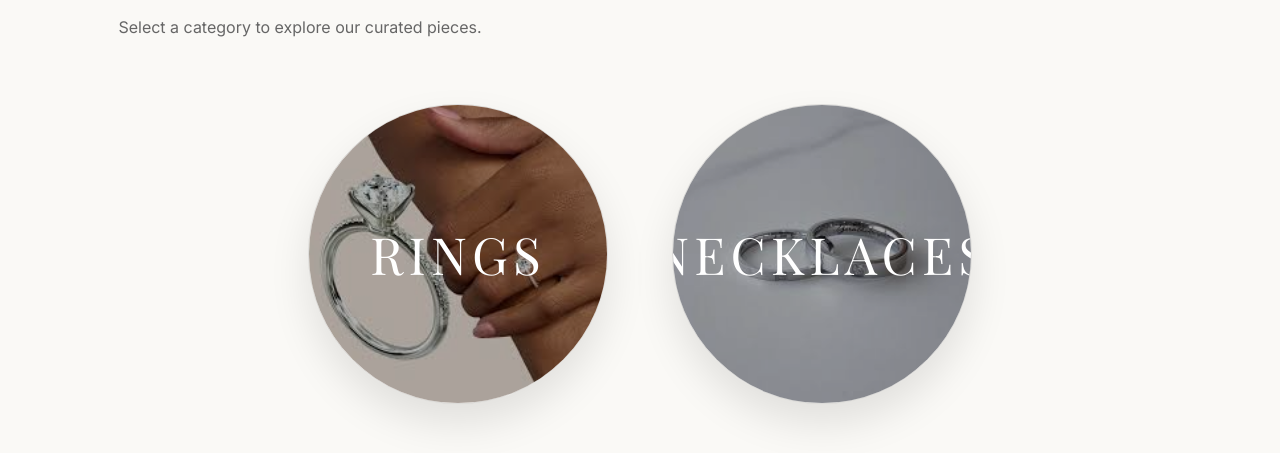
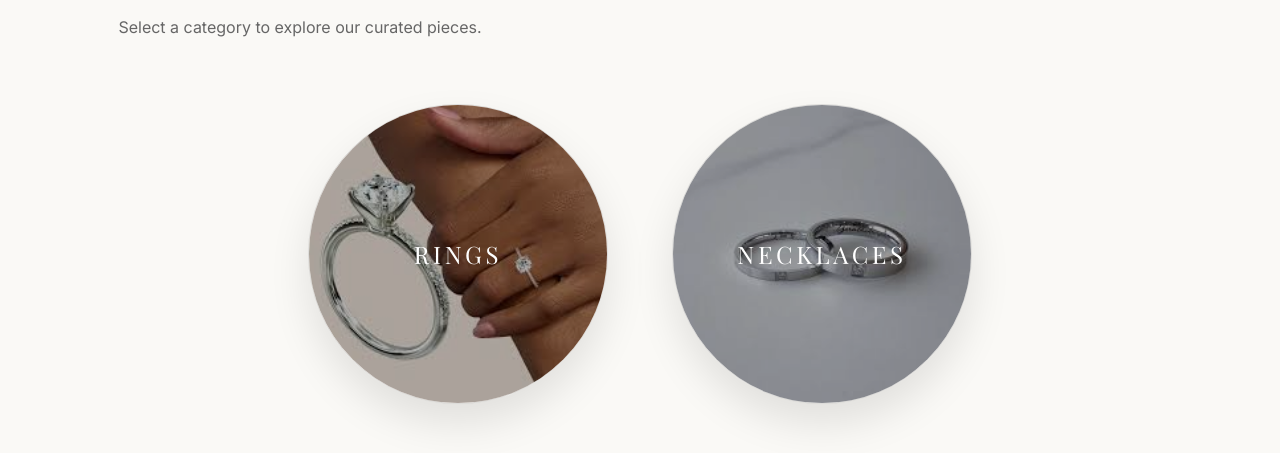
Before and after one commit to Saadi7701/elite_rings, a React (Vite) app: page / in a window 1280 px wide. Shown: the part 982-1435 px from the top of the page. Built offline with nearby package versions, Linux system fonts and the light colour scheme; no server answers; the database is empty; a web font is replaced by a local one.

Commit message:
style: optimize category text for perfect visibility

```diff
--- a/src/pages/Home.jsx
+++ b/src/pages/Home.jsx
@@ -75,9 +75,17 @@ const Home = ({ addToCart, products }) => {
                 backgroundColor: 'rgba(0,0,0,0.3)',
                 display: 'flex',
                 alignItems: 'center',
-                justifyContent: 'center'
+                justifyContent: 'center',
+                padding: '0 10px'
               }}>
-                <h3 className="h2" style={{ color: 'white', letterSpacing: '0.1em' }}>RINGS</h3>
+                <h3 style={{
+                  color: 'white',
+                  letterSpacing: '0.15em',
+                  fontSize: 'clamp(1rem, 5vw, 1.5rem)',
+                  fontFamily: 'var(--font-serif)',
+                  textTransform: 'uppercase',
+                  textAlign: 'center'
+                }}>RINGS</h3>
               </div>
             </motion.div>
           </Link>
@@ -109,9 +117,17 @@ const Home = ({ addToCart, products }) => {
                 backgroundColor: 'rgba(0,0,0,0.3)',
                 display: 'flex',
                 alignItems: 'center',
-                justifyContent: 'center'
+                justifyContent: 'center',
+                padding: '0 10px'
               }}>
-                <h3 className="h2" style={{ color: 'white', letterSpacing: '0.1em' }}>NECKLACES</h3>
+                <h3 style={{
+                  color: 'white',
+                  letterSpacing: '0.15em',
+                  fontSize: 'clamp(1rem, 5vw, 1.5rem)',
+                  fontFamily: 'var(--font-serif)',
+                  textTransform: 'uppercase',
+                  textAlign: 'center'
+                }}>NECKLACES</h3>
               </div>
             </motion.div>
           </Link>
```
